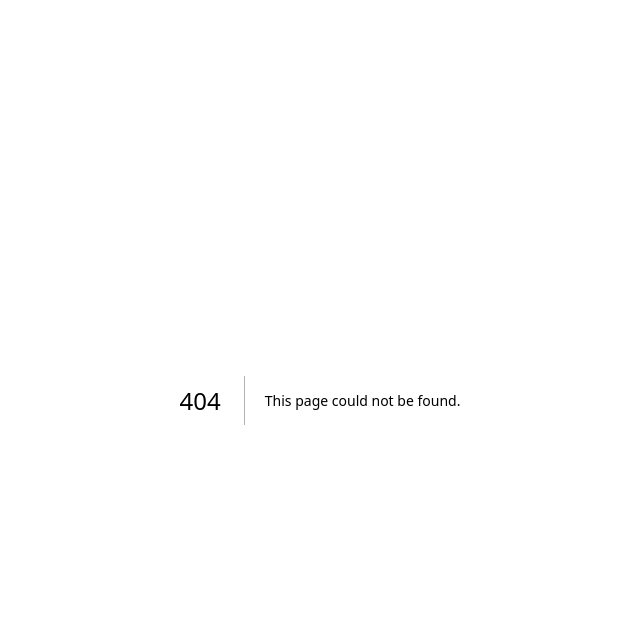
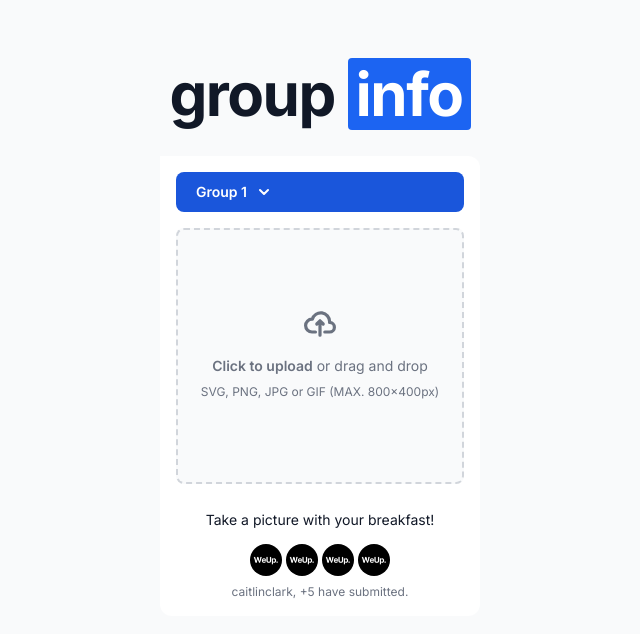
Before and after one commit to radicalplatforms/we-up, a Next.js app in the folder next/: page /upload in a window 1280 px wide. Before the commit this address had no page. Shown: the top 634 px of the page, without its empty margins (320-960 px from the left). Built offline with nearby package versions, Linux system fonts and the light colour scheme.

Commit message:
Add upload test page

```diff
--- a/next/src/app/components/HomeDropdown.tsx
+++ b/next/src/app/components/HomeDropdown.tsx
@@ -18,7 +18,7 @@ const HomeDropdown: React.FC = () => {
       <button
           id="dropdownDefaultButton"
           onClick={() => setDropdownVisible(!dropdownVisible)}
-          className="text-white bg-blue-700 hover:bg-blue-800 focus:ring-4 focus:outline-none focus:ring-blue-300 font-medium rounded-lg text-sm px-5 py-2.5 text-center inline-flex items-center dark:bg-blue-600 dark:hover:bg-blue-700 dark:focus:ring-blue-800 w-full"
+          className="text-white bg-blue-700 hover:bg-blue-800 focus:ring-4 focus:outline-none focus:ring-blue-300 font-semibold rounded-lg text-sm px-5 py-2.5 text-center inline-flex items-center dark:bg-blue-600 dark:hover:bg-blue-700 dark:focus:ring-blue-800 w-full"
           type="button"
         >
     {selectedGroup}
--- a/next/src/app/home/page.tsx
+++ b/next/src/app/home/page.tsx
@@ -21,34 +21,6 @@ export default function Home() {
 
     return (
         <>
-        <div className="bg-white">
-            <ul role="list" className="w-4/12">
-                <li className="py-3 sm:py-4 bg-white dark:bg-gray-800 rounded-lg shadow-md my-2">
-                    <div className="flex items-center space-x-3 rtl:space-x-reverse px-4">
-                        <div className="flex-shrink-0">
-                            <Image src={WeUpLogo} className="w-8 h-8 rounded-full" alt={''} />
-                        </div>
-                        <div className="flex-1 min-w-0">
-                            <p className="text-sm font-semibold text-gray-900 truncate dark:text-white">
-                                zachedey
-                            </p>
-                            <p className="text-sm text-gray-500 truncate dark:text-gray-400">
-                                07:01 AM
-                            </p>
-                        </div>
-                        <span className="inline-flex items-center bg-green-100 text-green-800 text-xs font-medium px-2.5 py-0.5 rounded-full dark:bg-green-900 dark:text-green-300">
-                            <span className="w-2 h-2 me-1 bg-green-500 rounded-full"></span>
-                            Up!
-                        </span>
-                    </div>
-                    <Image src={WeUpLogo} className="my-4 w-full" alt={''} />
-                </li>
-            </ul>
-        </div>
-
-
-
-
 
         <div className='flex min-h-screen flex-col items-center justify-between p-24 bg-gray-100 dark:bg-gray-900'>
 
--- /dev/null
+++ b/next/src/app/upload/page.tsx
@@ -0,0 +1,102 @@
+"use client";
+import React, { Component } from 'react';
+import WeUpLogo from '../assets/weup.png';
+import Image from 'next/image';
+import HomeDropdown from '../components/HomeDropdown';
+
+export default function Upload() {
+
+    return (
+        <>
+
+            {/* Container for full screen */}
+            <div className='flex min-h-screen flex-col items-center justify-between p-16 bg-gray-50 space-y-4'>
+
+            {/* User Post */}
+            {/* <div className="py-3 sm:py-4 bg-white dark:bg-gray-800 rounded-lg shadow-md my-2">
+                <div className="flex items-center space-x-3 px-4">
+                    <div className="flex-shrink-0">
+                        <Image src={WeUpLogo} className="w-8 h-8 rounded-full" alt={''} />
+                    </div>
+                    <div className="flex-1 min-w-0">
+                        <p className="text-sm font-semibold text-gray-900 truncate dark:text-white">
+                            gocats
+                        </p>
+                        <p className="text-sm text-gray-500 truncate dark:text-gray-400">
+                            07:05a
+                        </p>
+                    </div>
+                </div>
+                <Image src={WeUpLogo} className="my-4 w-full" alt={''} />
+            </div> */}
+
+            {/* Group Info */}
+            <div>
+                <div>
+                    <h1 className="lowercase text-center mb-8 text-3xl font-bold leading-none tracking-tight text-gray-900 md:text-5xl lg:text-6xl dark:text-white">Group <mark className="px-2 text-white bg-blue-600 rounded dark:bg-blue-500">Info</mark></h1>
+                </div>
+                <div className="flex items-start gap-2.5">
+                    {/* <Image src={WeUpLogo} className="w-8 h-8 rounded-full" alt={''} /> */}
+                    <div className="flex flex-col w-full max-w-[320px] leading-1.5 p-4 border-gray-200 bg-white rounded-e-xl rounded-es-xl dark:bg-gray-700">
+                        <div className="flex items-center justify-center space-x-2 rtl:space-x-reverse">
+                            {/* <span className="text-xl font-bold text-gray-900 dark:text-white">Asian Sensations</span> */}
+                            <HomeDropdown />
+                            {/* <span className="text-sm font-normal text-gray-500 dark:text-gray-400">11:46p</span> */}
+                        </div>
+
+                        <div className="my-4 flex items-center justify-center w-full">
+                            <label htmlFor="dropzone-file" className="flex flex-col items-center justify-center w-full h-64 border-2 border-gray-300 border-dashed rounded-lg cursor-pointer bg-gray-50 dark:hover:bg-bray-800 dark:bg-gray-700 hover:bg-gray-100 dark:border-gray-600 dark:hover:border-gray-500 dark:hover:bg-gray-600">
+                                <div className="flex flex-col items-center justify-center pt-5 pb-6">
+                                    <svg className="w-8 h-8 mb-4 text-gray-500 dark:text-gray-400" aria-hidden="true" xmlns="http://www.w3.org/2000/svg" fill="none" viewBox="0 0 20 16">
+                                        <path stroke="currentColor" stroke-linecap="round" stroke-linejoin="round" stroke-width="2" d="M13 13h3a3 3 0 0 0 0-6h-.025A5.56 5.56 0 0 0 16 6.5 5.5 5.5 0 0 0 5.207 5.021C5.137 5.017 5.071 5 5 5a4 4 0 0 0 0 8h2.167M10 15V6m0 0L8 8m2-2 2 2"/>
+                                    </svg>
+                                    <p className="mb-2 text-sm text-gray-500 dark:text-gray-400"><span className="font-semibold">Click to upload</span> or drag and drop</p>
+                                    <p className="text-xs text-gray-500 dark:text-gray-400">SVG, PNG, JPG or GIF (MAX. 800x400px)</p>
+                                </div>
+                                <input id="dropzone-file" type="file" className="hidden" />
+                            </label>
+                        </div>
+
+                        <p className="text-sm font-normal py-2.5 text-center text-gray-900 dark:text-white">Take a picture with your breakfast!</p>
+                        <div className="flex my-1 space-x-1 justify-center">
+                            <div className="relative">
+                                <Image src={WeUpLogo} className="w-8 h-8 rounded-full" alt={''} />
+                            </div>
+                            <div className="relative">
+                                <Image src={WeUpLogo} className="w-8 h-8 rounded-full" alt={''} />
+                            </div>
+                            <div className="relative">
+                                <Image src={WeUpLogo} className="w-8 h-8 rounded-full" alt={''} />
+                            </div>
+                            <div className="relative">
+                                <Image src={WeUpLogo} className="w-8 h-8 rounded-full" alt={''} />
+                            </div>
+                        </div>
+                        <span className="mt-1 text-center text-xs font-normal text-gray-500 dark:text-gray-400">caitlinclark, +5 have submitted.</span>
+                    </div>
+                    <div id="dropdownDots" className="z-10 hidden bg-white divide-y divide-gray-100 rounded-lg shadow w-40 dark:bg-gray-700 dark:divide-gray-600">
+                        <ul className="py-2 text-sm text-gray-700 dark:text-gray-200" aria-labelledby="dropdownMenuIconButton">
+                            <li>
+                                <a href="#" className="block px-4 py-2 hover:bg-gray-100 dark:hover:bg-gray-600 dark:hover:text-white">Reply</a>
+                            </li>
+                            <li>
+                                <a href="#" className="block px-4 py-2 hover:bg-gray-100 dark:hover:bg-gray-600 dark:hover:text-white">Forward</a>
+                            </li>
+                            <li>
+                                <a href="#" className="block px-4 py-2 hover:bg-gray-100 dark:hover:bg-gray-600 dark:hover:text-white">Copy</a>
+                            </li>
+                            <li>
+                                <a href="#" className="block px-4 py-2 hover:bg-gray-100 dark:hover:bg-gray-600 dark:hover:text-white">Report</a>
+                            </li>
+                            <li>
+                                <a href="#" className="block px-4 py-2 hover:bg-gray-100 dark:hover:bg-gray-600 dark:hover:text-white">Delete</a>
+                            </li>
+                        </ul>
+                    </div>
+                </div>
+            </div>
+        </div>
+
+        </>
+    );
+}
```
